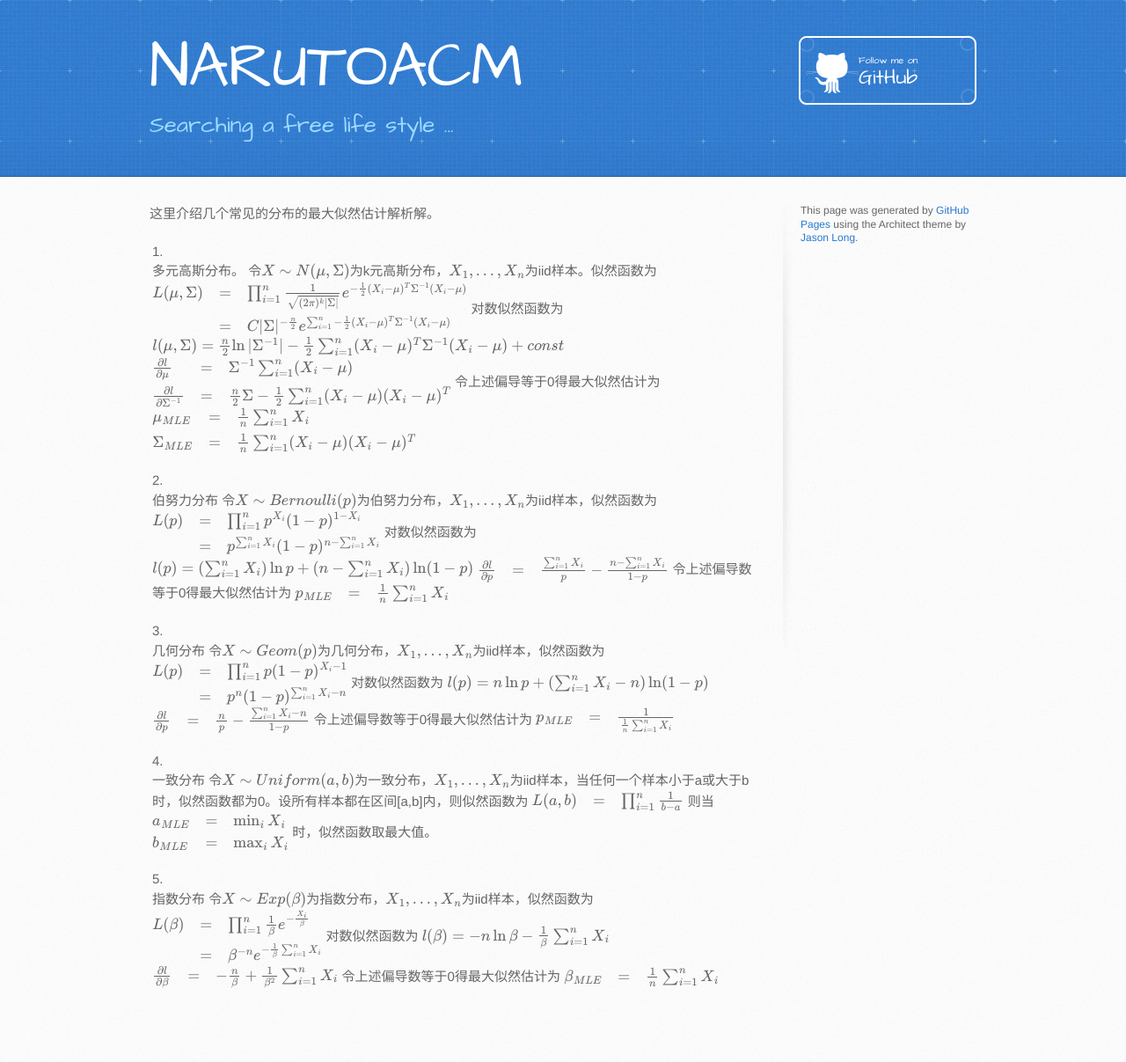
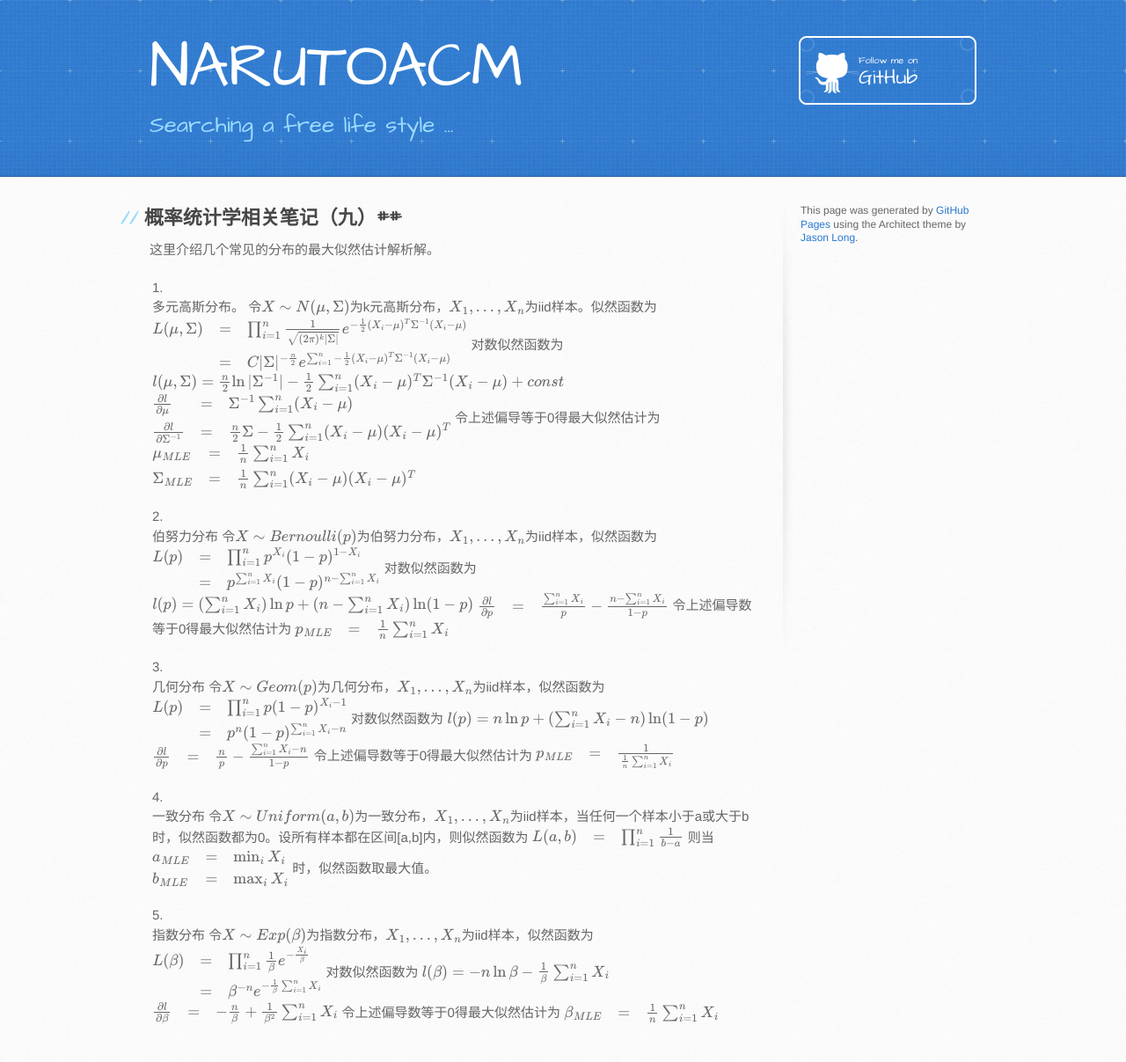
Before and after one commit to 7e00/7e00.github.io, a Jekyll site: the page built from _posts/2015-05-21-prob-stati-notes9.md, in a window 1280 px wide. Shown: the whole page at 88% size. Built offline with Jekyll 4.4.1, drawn with Linux system fonts in a browser that asks for light colours; Markdown is read by kramdown in place of the engine named in the settings; formulas are drawn with MathJax 3; before the commit the page ends 1166 px from its top, so only the background shows below that.

Commit message:
update prob-stati-notes9

```diff
--- a/_posts/2015-05-21-prob-stati-notes9.md
+++ b/_posts/2015-05-21-prob-stati-notes9.md
@@ -2,6 +2,8 @@
 layout: post
 title: 概率统计学相关笔记（九）
 ---
+
+##概率统计学相关笔记（九）##
 
 这里介绍几个常见的分布的最大似然估计解析解。
 
```
